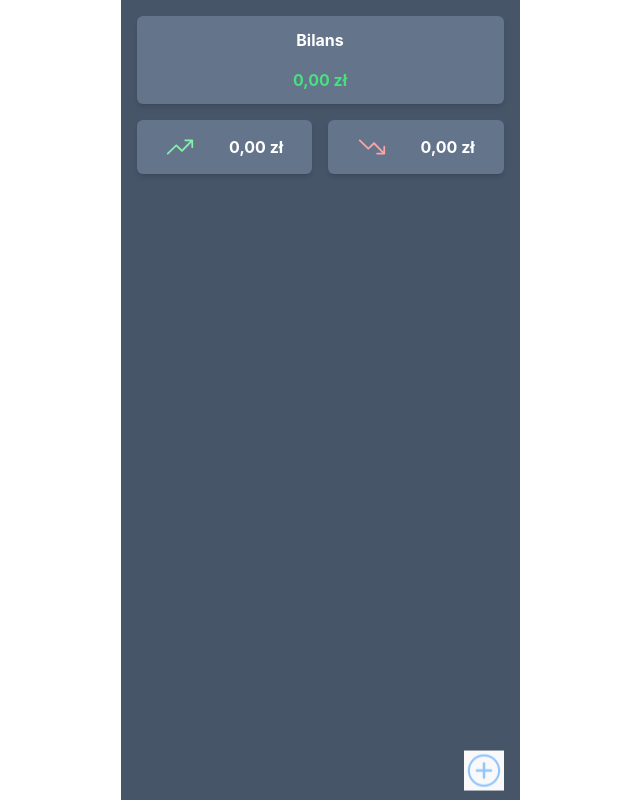
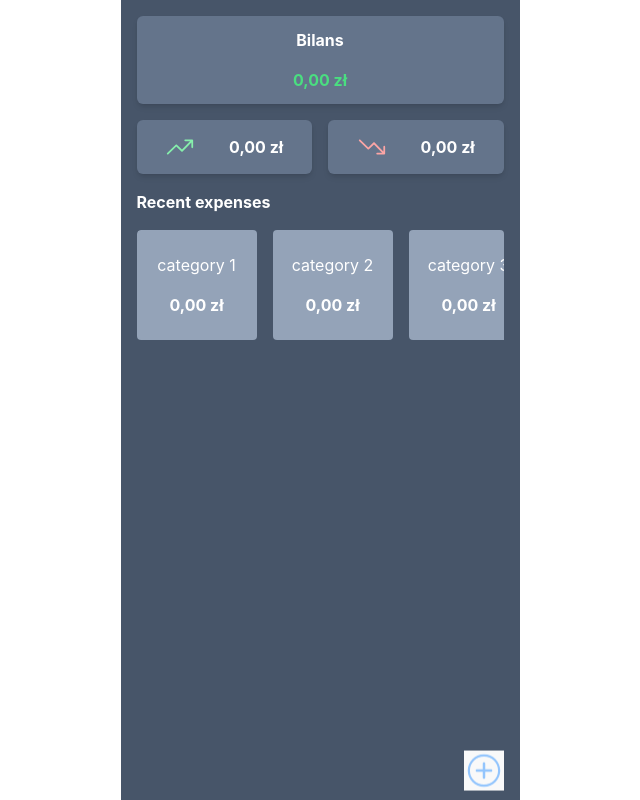
Before and after one commit to marcinl13/My-Budget-Wallet, a React (Vite) app: page / in a window 1280 px wide. Shown: the whole page, without its empty margins (320-960 px from the left). Built offline with nearby package versions, Linux system fonts and the light colour scheme.

Commit message:
adding ExpenseCategoryCarousel

```diff
--- a/src/pages/Home.tsx
+++ b/src/pages/Home.tsx
@@ -1,5 +1,6 @@
 import { Balance } from "./parts/Balance";
 import { BudgetActionGroup } from "./parts/BudgetActionGroup";
+import { ExpenseCategoryCarousel } from "./parts/ExpenseCategoryCarousel";
 import { SpendingAndIncomes } from "./parts/SpendingAndIncomes";
 
 export const Home = () => {
@@ -8,6 +9,9 @@ export const Home = () => {
       <Balance />
       <SpendingAndIncomes />
       <BudgetActionGroup />
+
+      <h3 className="text-white text-left font-bold">Recent expenses</h3>
+      <ExpenseCategoryCarousel />
     </main>
   );
 };
--- /dev/null
+++ b/src/pages/parts/ExpenseCategoryCarousel.tsx
@@ -0,0 +1,55 @@
+import { formatCurrency } from "../../helpers/formatCurrency";
+import { defaultCategories } from "../../hooks/useTransactionCategories";
+import { useTransactionData } from "../../hooks/useTransactionData";
+import { Category, Income, ItemType, Spending } from "../../store/transactions";
+
+type Expense = {
+  category: string;
+  total: number;
+};
+
+export const ExpenseCategoryCarousel = () => {
+  const expenses = useExpenses();
+  const expensesSorted = expenses.sort((current: Expense, next: Expense) => current.total - next.total);
+
+  return (
+    <section className="flex gap-4 rounded overflow-y-auto pb-2">
+      {expensesSorted.map((item: Expense, index: number) => (
+        <CarouselItem item={item} key={index} />
+      ))}
+    </section>
+  );
+};
+
+type CarouselItemProps = {
+  item: Expense;
+};
+
+function CarouselItem({ item }: CarouselItemProps) {
+  return (
+    <div className="flex flex-col gap-4 items-center justify-center bg-slate-400 rounded p-3 text-white min-w-expensePill min-h-expensePill">
+      <p className="break-words">{item.category}</p>
+      <p className="font-bold">{formatCurrency(item.total)}</p>
+    </div>
+  );
+}
+
+function useExpenses() {
+  const data = useTransactionData(ItemType.OUTCOME);
+
+  if (!data.length) {
+    return defaultCategories.map((category: Category) => ({ category: category, total: 0 })) as Expense[];
+  }
+
+  return data.reduce((acc, d: Spending) => {
+    const found = acc.find((a) => a.category === d.category);
+
+    if (!found) {
+      acc.push({ category: d.category, total: d.amount } as Expense);
+    } else {
+      found.total += d.amount;
+    }
+
+    return acc;
+  }, [] as Expense[]);
+}
--- a/tailwind.config.cjs
+++ b/tailwind.config.cjs
@@ -2,7 +2,10 @@
 module.exports = {
   content: ["./index.html", "./src/**/*.{js,ts,jsx,tsx}"],
   theme: {
-    extend: {},
+    extend: {
+      minWidth: { expensePill: "120px" },
+      minHeight: { expensePill: "110px" },
+    },
   },
   plugins: [],
 };
```
